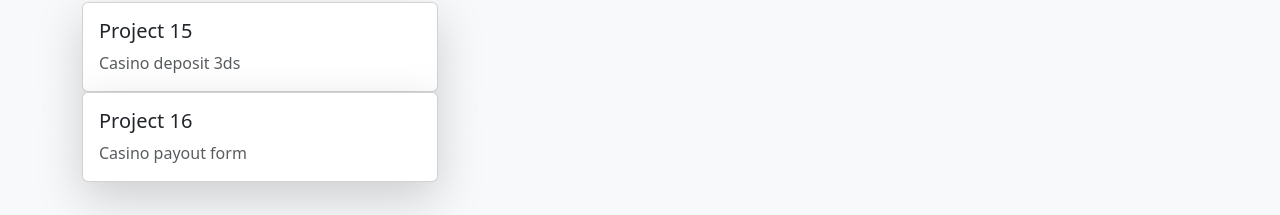
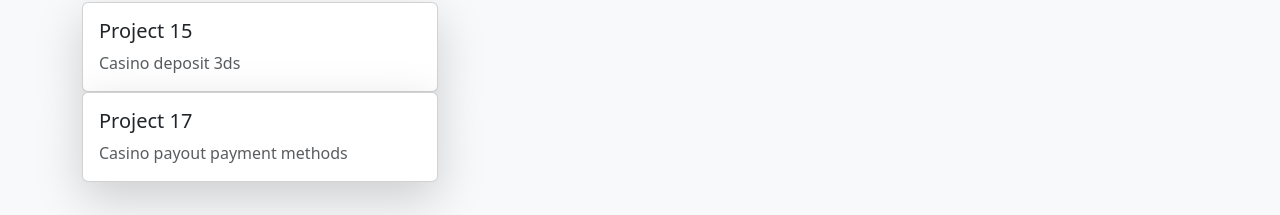
Before and after one commit to ikram-patah/phronesis-ikram-arman, a Vue app: page / in a window 1280 px wide. Shown: the part 143-358 px from the top of the page. Built offline with nearby package versions, Linux system fonts and the light colour scheme.

Commit message:
Project 17

```diff
--- a/src/data/debriefs.js
+++ b/src/data/debriefs.js
@@ -59,5 +59,22 @@ export const debriefs = [
         Code samples display is quite narrow. Hard to actually read the codes.
       `
     ]
+  },
+  {
+    id: 'project-17',
+    title: 'Project 17: Casino payout payment methods',
+    smiles: [
+      `
+        It's more or less the same as we had in project 15. We even copied some of the code.
+      `
+    ],
+    confusings: [
+      `
+        We didn't manage eCheck to work. It was in ready-to-payout API response, but Instruments don't display it. We also didn't notice the method in the list in payment instruments: https://www.rebilly.com/docs/dev-docs/api/payment-instruments
+      `,
+      `
+        Documentation for Instruments should have list of methods supported.
+      `,
+    ]
   }
 ]
--- a/src/router/index.js
+++ b/src/router/index.js
@@ -17,9 +17,9 @@ const router = createRouter({
       component: () => import('../views/projects/Project-15-view.vue')
     },
     {
-      path: '/project-16',
-      name: 'project-16',
-      component: () => import('../views/projects/Project-16-view.vue')
+      path: '/project-17',
+      name: 'project-17',
+      component: () => import('../views/projects/Project-17-view.vue')
     },
     {
       path: '/debriefs',
--- a/src/views/HomeView.vue
+++ b/src/views/HomeView.vue
@@ -17,11 +17,11 @@ import { RouterLink } from 'vue-router'
                 </div>
               </div>
             </RouterLink>
-            <RouterLink :to="{ name: 'project-16' }" custom v-slot="{ navigate }">
+            <RouterLink :to="{ name: 'project-17' }" custom v-slot="{ navigate }">
               <div class="card shadow-lg" @click="navigate">
                 <div class="card-body">
-                  <h5 class="card-title">Project 16</h5>
-                  <p class="card-text text-muted">Casino payout form</p>
+                  <h5 class="card-title">Project 17</h5>
+                  <p class="card-text text-muted">Casino payout payment methods</p>
                 </div>
               </div>
             </RouterLink>
--- a/src/views/projects/Project-16-view.vue
+++ b/src/views/projects/Project-17-view.vue
@@ -6,14 +6,16 @@ import Breadcrumb from '@/components/Breadcrumb.vue'
 import rebillyApi, { organizationId, websiteId } from '@/helpers/api'
 import { theme } from '@/helpers/theme-instruments'
 
-const breadcrumbPath = ['home', 'Project 16: Casino payout form']
-const customerId = 'cus_01JD9GEY46X481BVNX2TNWHVEB'
+const breadcrumbPath = ['home', 'Project  17: Casino payout payment methods']
+const customerId = 'ambrosio-ander'
 
 const state = reactive({
   isAuthenticating: false,
   jwt: null,
   amount: null,
-  displayForm: true
+  displayForm: true,
+  currency: 'USD',
+  displayCurrencySelector: true,
 })
 
 async function logInCustomer() {
@@ -55,11 +57,19 @@ async function onClickHandle() {
   }
   state.displayForm = false
   state.isAuthenticating = true
+  state.displayCurrencySelector = false
   const token = await logInCustomer()
   const [jwt, payoutRequestId] = await Promise.all([exchangeToken(token), generatePayout()])
   state.jwt = jwt
   state.isAuthenticating = false
   initiateInstrument(payoutRequestId)
+}
+
+
+async function changeCurrency(currency) {
+  state.currency = currency
+
+  destroyInstruments()
 }
 
 async function generatePayout() {
@@ -70,7 +80,7 @@ async function generatePayout() {
       websiteId,
       customerId,
       amount: Number(state.amount),
-      currency: 'USD'
+      currency: state.currency,
     }
   })
   return payoutRequestId
@@ -89,6 +99,11 @@ function initiateInstrument(payoutRequestId) {
 
 function destroyInstruments() {
   RebillyInstruments.destroy()
+  state.displayForm = false
+}
+
+function activeButtonClass(currency) {
+  return state.currency === currency ? 'btn-primary' : 'btn-outline-primary'
 }
 </script>
 
@@ -100,11 +115,32 @@ function destroyInstruments() {
 
         <div class="row">
           <div class="col-xl-6 col-lg-8">
+
             <div class="row justify-content-between align-items-center">
               <div class="col-md-auto">
                 <h3 class="display-6 m-0">
-                  <small>Request your payout</small>
+                  <small>Make your payout</small>
                 </h3>
+              </div>
+              <div class="col-md-auto"  v-if="state.displayCurrencySelector">
+                <div class="btn-group">
+                  <button
+                    type="button"
+                    class="btn btn-sm"
+                    :class="activeButtonClass('USD')"
+                    @click="changeCurrency('USD')"
+                  >
+                    USD
+                  </button>
+                  <button
+                    type="button"
+                    class="btn btn-sm"
+                    :class="activeButtonClass('CAD')"
+                    @click="changeCurrency('CAD')"
+                  >
+                    CAD
+                  </button>
+                </div>
               </div>
             </div>
 
```
